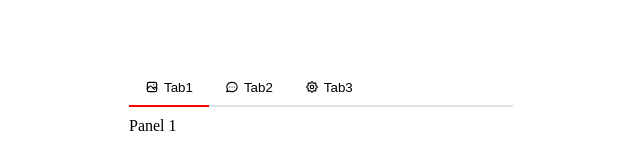
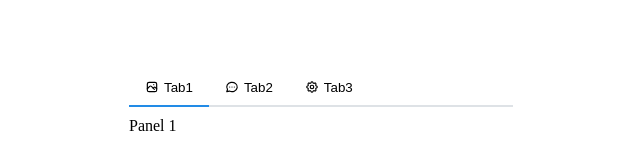
Before and after one commit to hay-bams/ui, a React (Create React App) app: page / in a window 1280 px wide. Shown: the part 324-484 px from the top of the page, without its empty margins (319-959 px from the left). Built offline with nearby package versions, Linux system fonts and the light colour scheme.

Commit message:
add outlined variants

```diff
--- /dev/null
+++ b/src/components/Tabs/Tabs.styles.ts
@@ -0,0 +1,54 @@
+import {TabsVariant} from './Tabs.types';
+
+export const tabListVariantStyles = (
+  variant: TabsVariant,
+): {[key: string]: any} => {
+  const styles = {
+    default: {
+      borderBottom: '2px solid #dee2e6'
+    },
+    outline: {
+      borderBottom: '1px solid #dee2e6'
+    },
+    pills: {
+      color: 'red',
+    },
+  };
+
+  return styles[variant];
+};
+
+export const tabVariantStyles = (
+  variant: TabsVariant,
+  active: boolean,
+): {[key: string]: any} => {
+  const styles = {
+    default: {
+      borderBottom: '2px solid transparent',
+      marginBottom: '-2px',
+      borderColor: active && 'rgb(34, 139, 230)',
+      '&:hover': {
+        background: '#f8f9fa',
+        borderColor: active ? 'rgb(34, 139, 230)' : '#dee2e6',
+      },
+    },
+    outline: {
+      border: active && '1px solid #dee2e6',
+      borderBottom: 'none',
+      '::before': active && {
+        content: "''",
+        backgroundColor: '#fff',
+        position: 'absolute',
+        bottom: '-1px',
+        height: '1px',
+        right: '0px',
+        left: '0px',
+      },
+    },
+    pills: {
+      color: 'red',
+    },
+  };
+
+  return styles[variant];
+};
--- a/src/components/Tabs/Tabs.tsx
+++ b/src/components/Tabs/Tabs.tsx
@@ -1,12 +1,19 @@
 import {ReactNode, useContext} from 'react';
-import styled from 'styled-components';
+import styled, {css} from 'styled-components';
 
 import {TabsContext, TabsProvider} from './TabsProvider';
-import {TabPanelStyledProps, TabStyledProps} from './Tabs.types';
+import {
+  TabListStyledProps,
+  TabPanelStyledProps,
+  TabStyledProps,
+  TabsVariant,
+} from './Tabs.types';
+import {tabListVariantStyles, tabVariantStyles} from './Tabs.styles';
 
 interface TabsProps {
   children?: ReactNode;
   defaultValue?: string;
+  variant?: TabsVariant;
 }
 
 interface TabsListProps {
@@ -29,10 +36,12 @@ const TabsStyled = styled.div`
   width: 100%;
 `;
 
-const TabsListStyled = styled.div`
+const TabsListStyled = styled.div<TabListStyledProps>`
   box-sizing: border-box;
   display: flex;
-  border-bottom: 2px solid #dee2e6;
+  ${(props) => css`
+    ${tabListVariantStyles(props.variant)}
+  `}
 `;
 
 const TabStyled = styled.button<TabStyledProps>`
@@ -43,37 +52,41 @@ const TabStyled = styled.button<TabStyledProps>`
   display: flex;
   align-items: center;
   justify-content: center;
-  border-bottom: 2px solid transparent;
-  border-color: ${(props) => props.active && 'red'};
-  margin-bottom: -2px;
   padding: 10px 16px;
   cursor: pointer;
-  &:hover {
-    background: #f8f9fa;
-    border-color:  ${(props) => props.active ? 'red' :  '#dee2e6'};
-  }
+  position: relative;
+  border-radius: 4px 4px 0px 0px;
+  ${(props) => css`
+    ${tabVariantStyles(props.variant, props.active)};
+  `};
 `;
 
 const TabPanel = styled.div<TabPanelStyledProps>`
   box-sizing: border-box;
   margin-top: 10px;
-  display: ${(props) => !props.active && 'none'}
+  display: ${(props) => !props.active && 'none'};
 `;
 
-export const Tabs = ({children, defaultValue = ''}: TabsProps) => (
-  <TabsProvider defaultValue={defaultValue}>
+export const Tabs = ({
+  children,
+  defaultValue = '',
+  variant = 'default',
+}: TabsProps) => (
+  <TabsProvider defaultValue={defaultValue} variant={variant}>
     <TabsStyled>{children}</TabsStyled>
   </TabsProvider>
 );
 
 const TabsLists = ({children}: TabsListProps) => {
-  return <TabsListStyled>{children}</TabsListStyled>;
+  const {variant} = useContext(TabsContext);
+  return <TabsListStyled variant={variant}>{children}</TabsListStyled>;
 };
 
 const Tab = ({children, value, icon}: TabProps) => {
-  const {activeTab, handleTabChange} = useContext(TabsContext);
+  const {activeTab, handleTabChange, variant} = useContext(TabsContext);
   return (
     <TabStyled
+      variant={variant}
       active={!!(activeTab === value)}
       onClick={() => handleTabChange(value)}>
       {icon}
@@ -84,7 +97,7 @@ const Tab = ({children, value, icon}: TabProps) => {
 
 const TabsPanel = ({children, value}: TabPanelProps) => {
   const {activeTab} = useContext(TabsContext);
-  return <TabPanel  active={!!(activeTab === value)}>{children}</TabPanel>;
+  return <TabPanel active={!!(activeTab === value)}>{children}</TabPanel>;
 };
 
 Tabs.List = TabsLists;
--- a/src/components/Tabs/TabsProvider.tsx
+++ b/src/components/Tabs/TabsProvider.tsx
@@ -1,20 +1,22 @@
 import {ReactNode, createContext, useCallback, useMemo, useState} from 'react';
 
-import {TabsContextState} from './Tabs.types';
+import {TabsVariant, TabsContextState} from './Tabs.types';
 
 interface TabsProviderProps {
   children: ReactNode;
   defaultValue?: string;
+  variant: TabsVariant
 }
 
 const defaultContextValue: TabsContextState = {
   activeTab: null,
-  handleTabChange: () => {}
+  handleTabChange: () => {},
+  variant: 'default'
 };
 
 export const TabsContext = createContext<TabsContextState>(defaultContextValue);
 
-export const TabsProvider = ({children, defaultValue}: TabsProviderProps) => {
+export const TabsProvider = ({children, defaultValue, variant}: TabsProviderProps) => {
   const [activeTab, setActiveTab] = useState<string | null>(defaultValue || null);
 
   const handleTabChange = useCallback(
@@ -33,8 +35,9 @@ export const TabsProvider = ({children, defaultValue}: TabsProviderProps) => {
       defaultValue: defaultValue || defaultContextValue.defaultValue,
       activeTab: activeTab || defaultContextValue.activeTab,
       handleTabChange,
+      variant: variant || defaultContextValue.variant
     }),
-    [defaultValue, activeTab ,handleTabChange],
+    [defaultValue, activeTab ,handleTabChange, variant],
   );
 
   return (
```
Also changed, not shown: src/components/Tabs/Tabs.types.ts (+9 -1 lines).
